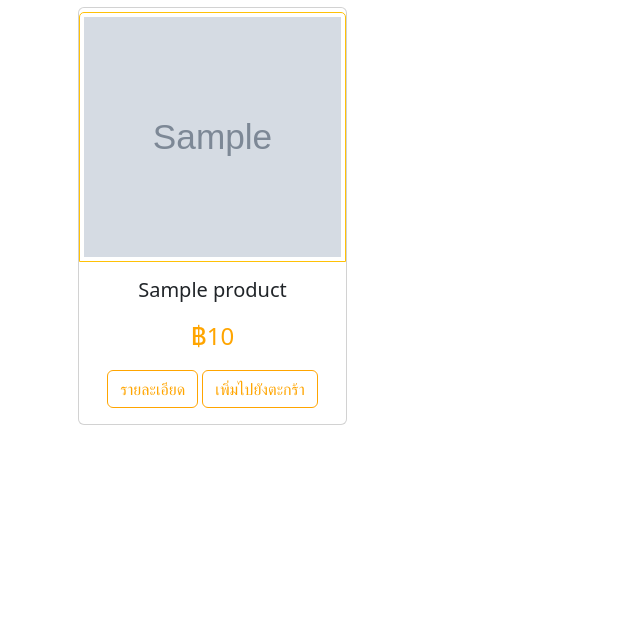
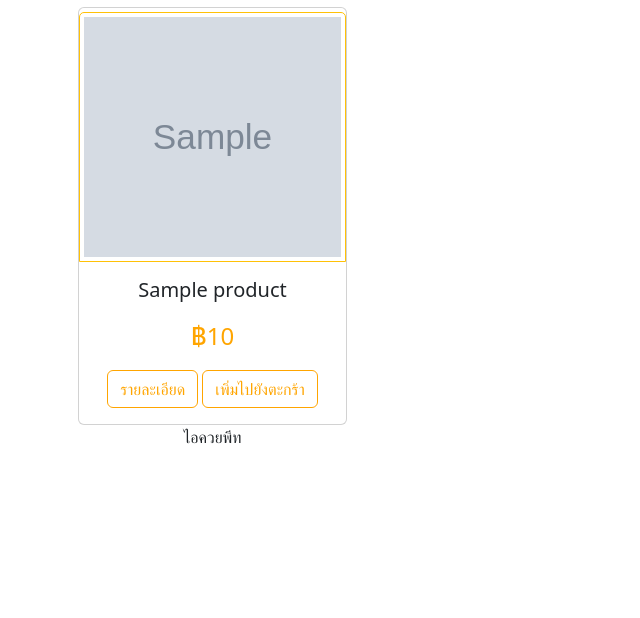
Before and after one commit to Alyaism/testfinal, a PHP site: page /product.php in a window 1280 px wide. Shown: the part 105-723 px from the top of the page, without its empty margins (0-640 px from the left). Run offline with PHP 8.4, Linux system fonts and the light colour scheme; tables that the repository leaves empty or names only in its code hold one stand-in row (values such as "Sample post"); grey boxes marked "Sample" are stand-in pictures.

Commit message:
addด่าพีท

```diff
--- a/product.php
+++ b/product.php
@@ -38,7 +38,7 @@
                 </div>
             </div>
 
-
+        ไอควยพีท
         </div>
 
         <?php
```
